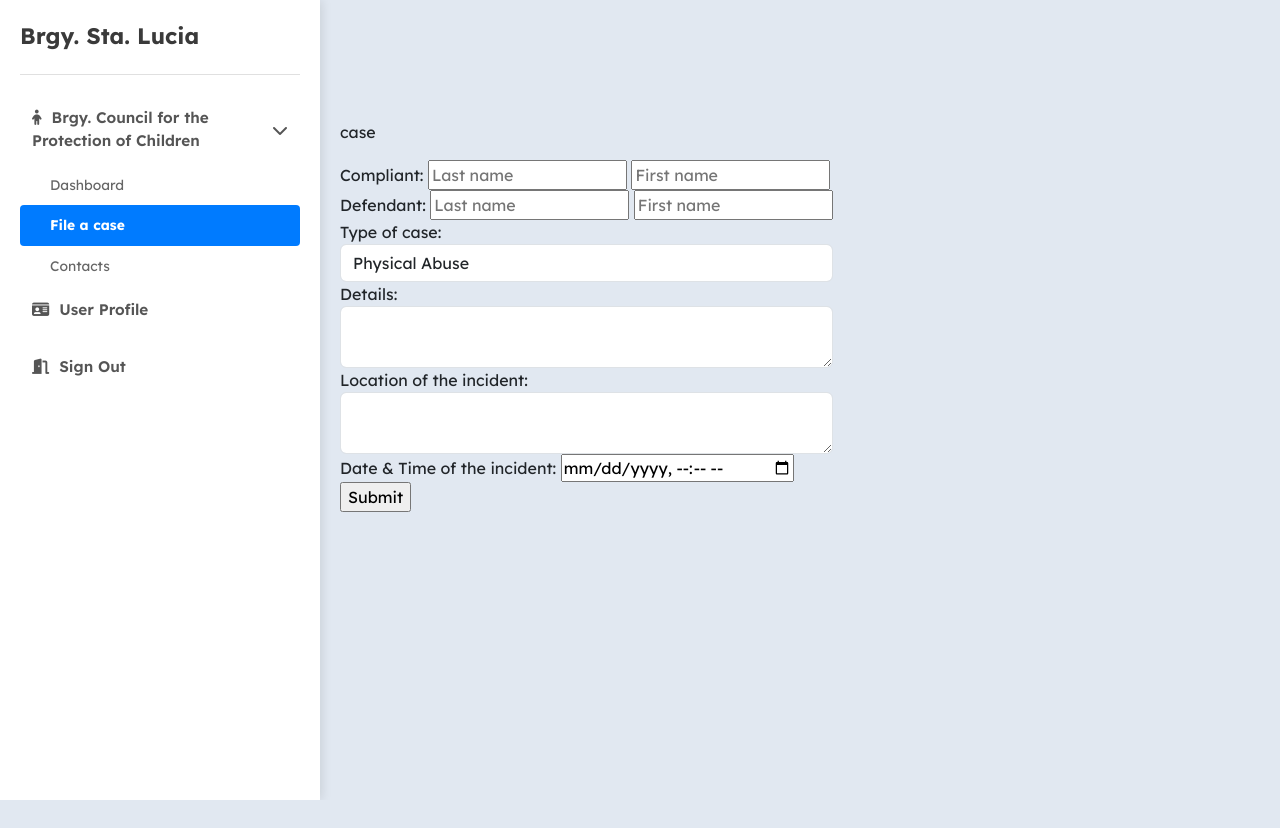
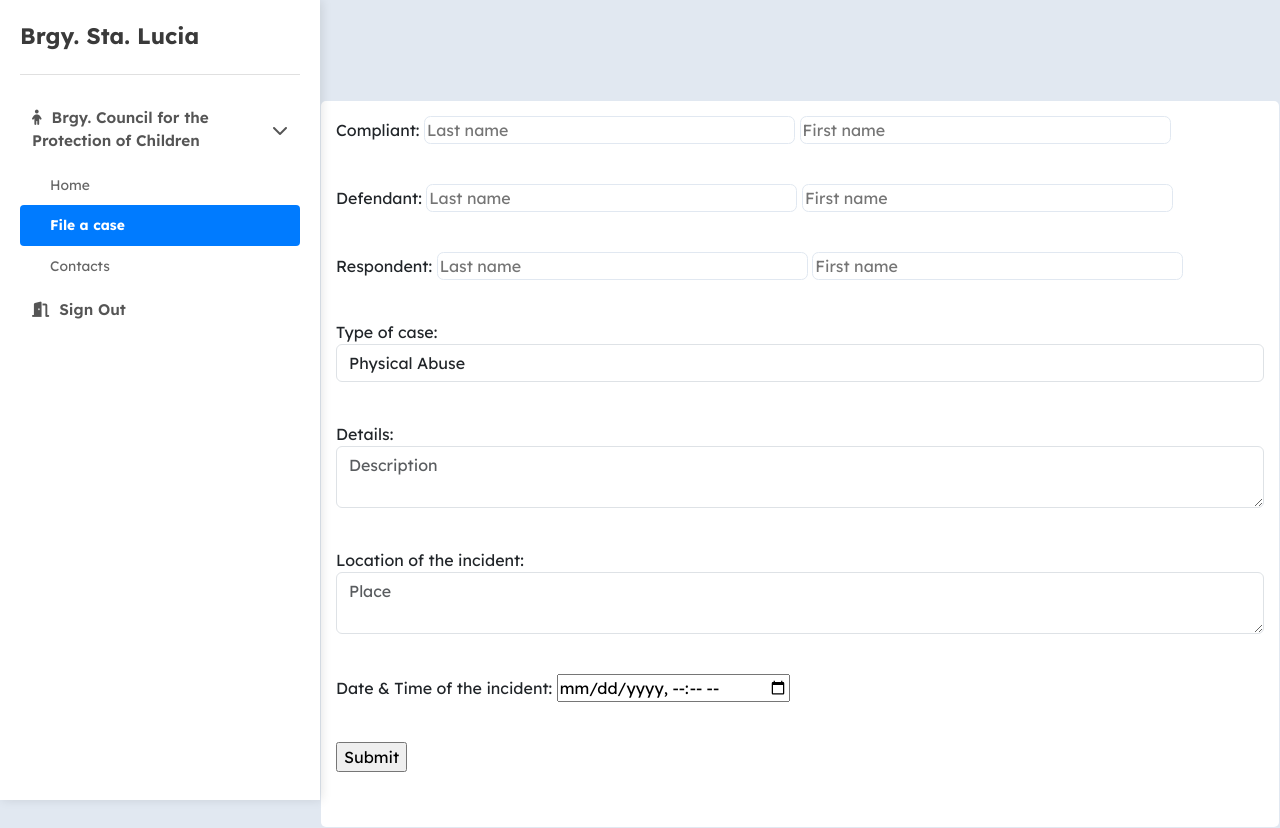
Before and after one commit to golash0000/SUPERHERO-SYSTEM, a PHP site: page /SUPERHERO-SYSTEM/views/dashboard/departments/BCPC/file_a_case.html in a window 1280 px wide. Before the commit the page ends 800 px from the top, so only its background shows below. Run offline with PHP 8.4, Linux system fonts and the light colour scheme; some libraries are stand-ins or nearby versions.

Commit message:
local save 11-13|20:44

```diff
--- a/views/dashboard/departments/BCPC/dashboard.css
+++ b/views/dashboard/departments/BCPC/dashboard.css
@@ -16,15 +16,27 @@ html,body {
 }
 
 body{
-    display: flex;
+    display: block;
 }
 
 .content-area {
     margin-top: 100px;
     margin-left: 320px;
-    flex: 1;
-    padding: 20px;
+    padding: 1px;
+    max-width: 2000px;
+    background-color: #e1e8f1;
 }
+#content{
+    border-radius: 5px;
+    background-color: white;
+    padding: 15px;
+
+
+}
+.form-group{
+    padding: 0 0 40px 0;
+}
+/* I-frame container */
 .grid-container {
     display: grid;
     grid-template-columns: 1fr auto; /* 1fr for text, auto width for iframe */
@@ -35,3 +47,11 @@ body{
   .grid-container p {
     margin-right: 20px; /* Add space between text and iframe */
   }
+/* file a case input type style */
+input[type="text"]{
+    border-radius: 6.5px;
+    border: 1px solid #e1e8f1;
+    box-sizing: border-box;
+    width: 40%;
+
+}
--- a/views/dashboard/departments/BCPC/file_a_case.html
+++ b/views/dashboard/departments/BCPC/file_a_case.html
@@ -6,7 +6,7 @@
 <head>
     <meta charset="UTF-8">
     <meta name="viewport" content="width=device-width, initial-scale=1.0">
-    <title>Welcome, user! - Brgy Sta. Lucia</title>
+    <title>- File a Case!</title>
     <link href="https://cdn.jsdelivr.net/npm/bootstrap@5.3.0/dist/css/bootstrap.min.css" rel="stylesheet">
     <link rel="stylesheet" href="https://cdnjs.cloudflare.com/ajax/libs/font-awesome/6.6.0/css/all.min.css"
         integrity="sha512-Kc323vGBEqzTmouAECnVceyQqyqdsSiqLQISBL29aUW4U/M7pSPA/gEUZQqv1cwx4OnYxTxve5UMg5GT6L4JJg=="
@@ -44,22 +44,20 @@
 
                 <div class="sidebar-category">
                     <div class="sidebar-category-header">
-                        <span><i class="fas fa-child category-icon"></i>Brgy. Council for the Protection of
-                            Children</span>
+                        <span><i class="fas fa-child category-icon"></i>Brgy. Council for the Protection of Children</span>
                         <i class="fas fa-chevron-down toggle-icon"></i>
                     </div>
                     <div class="sidebar-submenu-show">
-                        <div class="sidebar-submenu-item link1" onclick="setActive(this)"><a href="dashboard.html">Dashboard</a></div>
-                        <div class="sidebar-submenu-item link2 active" onclick="setActive(this);"><a href="file_a_case.html">File a case</a></div>
-                        <div class="sidebar-submenu-item link3" onclick="setActive(this);"><a href="contacts.html">Contacts</a></div>
+                        <div class="sidebar-submenu-item link"><a href="dashboard.html">Home</a></div>
+                        <div class="sidebar-submenu-item active">File a case</div>
+                        <div class="sidebar-submenu-item link"><a href="contacts.html">Contacts</a></div>
                 </div>
 
-                <div class="sidebar-category">
+                <!-- <div class="sidebar-category">
                     <div class="sidebar-category-header">
                         <span><i class="fa-solid fa-id-card category-icon"></i>User Profile</span>
                     </div>
-                </div>
-
+                </div> -->
                 <div class="sidebar-category">
                     <div class="sidebar-category-header" data-bs-toggle="modal" data-bs-target="#signOutModal">
                         <span><i class="fa-solid fa-door-open category-icon"></i>Sign Out</span>
@@ -70,15 +68,19 @@
 
         <div class="content-area active">
             <div id="content">
-                <p>case</p>
                 <form action="">
-                    <div class="form-group">
+                    <div class="form-group comp_name">
                         <label for="complastname">Compliant:</label>
                         <input type="text" placeholder="Last name">
                         <input type="text" placeholder="First name">
                     </div>
-                    <div class="form-group">
+                    <div class="form-group defend_name">
                         <label for="complastname">Defendant:</label>
+                        <input type="text" placeholder="Last name">
+                        <input type="text" placeholder="First name">
+                    </div>
+                    <div class="form-group respond_name">
+                        <label for="complastname">Respondent:</label>
                         <input type="text" placeholder="Last name">
                         <input type="text" placeholder="First name">
                     </div>
@@ -93,27 +95,29 @@
                             <option value="">Exploitation</option>
                         </select>
                     </div>
-                    <div>
+                    <div class="form-group">
                         <label for="description">Details:</label>
-                        <textarea class="form-control" id="deets" placeholder="Description">
-                        </textarea>
+                        <textarea class="form-control" id="deets" placeholder="Description"></textarea>
                     </div>
-                    <div>
+                    <div class="form-group">
                         <label for="loc">Location of the incident:</label>
-                        <textarea class="form-control" id="locs" placeholder="Place">
-                        </textarea>
+                        <textarea class="form-control" id="locs" placeholder="Place"></textarea>
                     </div>
-                    <div>
+                    <div class="form-group">
                         <label for="dattimelocal">Date & Time of the incident:</label>
                         <input type="datetime-local">
                     </div>
-                    <div class="foooooter">
+                    <div class="form-group foooooter">
                         <input type="submit">
                     </div>
                 </form>
+
+
+
             </div>
 
         </div>
+
 
         <!-- Sign Out Confirmation Modal -->
         <div class="modal fade" id="signOutModal" tabindex="-1" aria-labelledby="signOutModalLabel" aria-hidden="true"
--- a/views/dashboard/departments/BCPC/function.js
+++ b/views/dashboard/departments/BCPC/function.js
@@ -1,6 +1,6 @@
 const sidebar = document.querySelector('.sidebar-content');
 const ps = new PerfectScrollbar(sidebar);
-
+// Sub-menu drop down
 function toggleSubmenu(element) {
     const submenu = element.nextElementSibling;
     const allSubmenus = document.querySelectorAll('.sidebar-submenu');
@@ -22,7 +22,7 @@ function toggleSubmenu(element) {
     element.classList.toggle('active');
     ps.update();
 }
-
+// Sub-menu ripple effects
 function createRipple(event) {
     const button = event.currentTarget;
     const ripple = document.createElement('span');
@@ -42,17 +42,15 @@ function createRipple(event) {
         ripple.remove();
     });
 }
-
 // Sub-menu active function design
 document.querySelectorAll('.sidebar-submenu-item').forEach(item => {
     item.addEventListener('mouseenter', createRipple);
 });
-
+//
 document.getElementById('confirmSignOutBtn').addEventListener('click', function () {
     // Redirect to signout.php to handle session destruction and redirection
     window.location.href = '../../../../../signout.php';
 });
-
 // Sub-menu active function design
 document.querySelectorAll('.sidebar-submenu-item').forEach(item => {
     item.addEventListener('mouseenter', createRipple);
@@ -62,30 +60,31 @@ document.getElementById('confirmSignOutBtn').addEventListener('click', function
     // Redirect to signout.php to handle session destruction and redirection
     window.location.href = '../../../../../signout.php';
 });
+// Sub-menu active function design for selected menu
+function setActive(selectedItem) {
+    // Get all submenu items
+    const submenuItems = document.querySelectorAll('.sidebar-submenu-item');
 
-// function setActive(selectedItem) {
-//     // Get all submenu items
-//     const submenuItems = document.querySelectorAll('.sidebar-submenu-item');
+    // Remove 'active' class from all submenu items
+    submenuItems.forEach(item => {
+        item.classList.remove('active');
+    });
 
-//     // Remove 'active' class from all submenu items
-//     submenuItems.forEach(item => {
-//         item.classList.remove('active');
-//     });
+    // Add 'active' class to the clicked submenu item
+    selectedItem.classList.add('active');
+}
+// URL navigator for div
+const linkContainers = document.querySelectorAll('.sidebar-submenu-item');
+// Add a click event listener to each div
+linkContainers.forEach(function(item) {
+    item.addEventListener('click', function(event) {
+        // Find the anchor tag inside the div
+        const link = this.querySelector('a');
 
-//     // Add 'active' class to the clicked submenu item
-//     selectedItem.classList.add('active');
-// }
-// // Link opener with div
-// const linkContainer = document.querySelector('.sidebar-submenu-item');
-
-// // Add a click event listener to the div
-// linkContainer.addEventListener('click', function(event) {
-//     event.stopPropagation();
-//     // Find the anchor tag inside the div
-//     const link = this.querySelector('.link2');
-
-//     // Check if the link exists and navigate to its href
-//     if (link) {
-//         window.location.href = link.href;
-//     }
-// });
+        // Check if the link exists and navigate to its href
+        if (link) {
+            window.location.href = link.href;
+        }
+    });
+});
+//
--- a/views/dashboard/departments/BCPC/sidebar.css
+++ b/views/dashboard/departments/BCPC/sidebar.css
@@ -123,15 +123,14 @@ html,body {
         opacity: 0;
     }
 }
-
-/* Style for the active menu item */
+/* Style for the active menu item  */
 .sidebar-submenu-item.active {
-    background-color: #007bff; /* Active background color */
-    color: #fff; /* Active font color */
-    font-weight: bold; /* Optional: make text bold */
-    border-radius: 4px; /* Optional: rounded corners */
+    background-color: #007bff;
+    color: #fff;
+    font-weight: bold;
+    border-radius: 4px;
 }
-
-/* .content-area {
-
-} */
+/*  */
+.link{
+    display: block;
+}
```
Also changed, not shown: views/dashboard/departments/BCPC/contacts.html (+6 -7 lines), views/dashboard/departments/BCPC/dashboard.html (+8 -10 lines).
